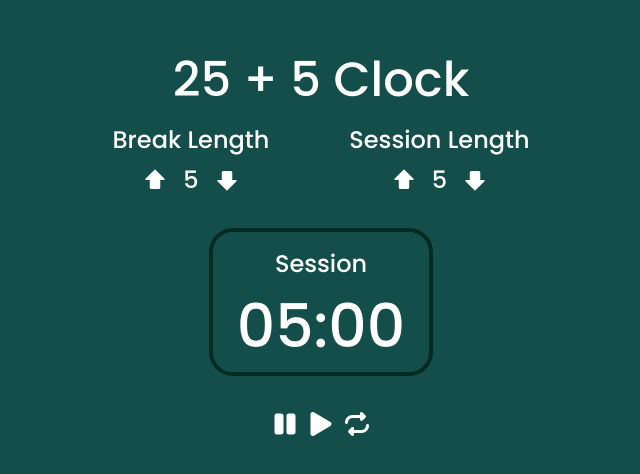
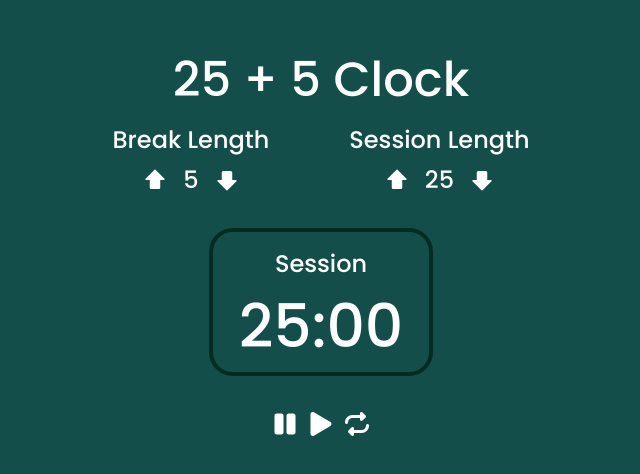
Before and after one commit to RandyMadrigal/timer-react, a React (Vite) app: page / in a window 1280 px wide. Shown: the part 144-618 px from the top of the page, without its empty margins (319-959 px from the left). Built offline with nearby package versions, Linux system fonts and the light colour scheme; a web font is replaced by a local one.

Commit message:
add feature: restart, fix feature to play and stop counter

```diff
--- a/index.html
+++ b/index.html
@@ -8,5 +8,6 @@
   <body>
     <div id="root"></div>
     <script type="module" src="/src/main.jsx"></script>
+    <script src="https://cdn.freecodecamp.org/testable-projects-fcc/v1/bundle.js"></script>
   </body>
 </html>
--- a/src/components/Pause.jsx
+++ b/src/components/Pause.jsx
@@ -1,9 +1,16 @@
+import PropTypes from "prop-types";
 import { FaPause } from "react-icons/fa";
 
-export const Pause = () => {
+export const Pause = ({handlePause}) => {
   return (
     <>
-      <FaPause />
+      <button onClick={handlePause} id="pause">
+        <FaPause />
+      </button>
     </>
   );
 };
+
+Pause.propTypes = {
+  handlePause: PropTypes.func.isRequired,
+};
--- a/src/components/Reset.jsx
+++ b/src/components/Reset.jsx
@@ -1,9 +1,16 @@
 import { FaRepeat } from "react-icons/fa6";
+import PropTypes from "prop-types"
 
-export const Reset = () => {
+export const Reset = ({handleReset}) => {
   return (
-    <>
-      <FaRepeat id="reset" />
-    </>
+
+    <button onClick={handleReset} id="reset">
+      <FaRepeat />
+    </button>
   );
 };
+
+
+Reset.propTypes ={
+  handleReset:  PropTypes.func.isRequired,
+}
--- a/src/components/TimerContainer.jsx
+++ b/src/components/TimerContainer.jsx
@@ -6,39 +6,78 @@ import { Reset } from "./Reset";
 import { useEffect, useState } from "react";
 import { PadBreak } from "./PadBreak";
 import { PadSession } from "./PadSession";
+/*hook*/
 import { MinutesHook } from "../hooks/MinutesHook";
 import { SecondsHook } from "../hooks/SecondsHook";
 import { PlayHook } from "../hooks/PlayHook";
+import {ResetHook} from "../hooks//ResetHook"
 
 export const TimerContainer = () => {
   const [breakLength, setBreakLength] = useState(5);
-  const [sessionLength, setSessionLength] = useState(5);
-  const { minutes, minutesDecrement, update } = MinutesHook(sessionLength);
-  const { seconds, secondsDecrement, reset } = SecondsHook(0);
-  const { isPlay, playing } = PlayHook();
+  const [sessionLength, setSessionLength] = useState(25);
+  const { minutes, minuteDecrease,update} = MinutesHook(sessionLength);
+  const { seconds, secondDecrease, reset, secondInit } = SecondsHook(0);
+  const { isPlay, playing } = PlayHook(false);
+  const {isReset, restart} = ResetHook(false)
 
+  //TODO refactor...
+  const handleReset = (e) =>{
+    const btnId = e.currentTarget.id;
+
+    if (btnId === "reset") {
+      restart(true)
+    }
+  }
+//TODO refactor...
   const handlePlay = (e) => {
     const btnId = e.currentTarget.id;
+    restart(false)
 
     if (btnId === "start_stop") {
-      console.log(btnId);
-      playing();
+      if(isPlay){
+        playing(false);
+      }else{
+        playing(true);
+      }
     }
   };
+//TODO refactor...
+  const handlePause = (e) => {
+    const btnId = e.currentTarget.id;
+    restart(false)
 
+    if (btnId === "pause") {
+      playing(false);
+    }
+  };
+  //TODO refactor...
   const handleClickSession = (e) => {
     const btnId = e.currentTarget.id;
+    restart(false)
 
     if (btnId === "session-increment") {
       sessionLength < 60 && setSessionLength(sessionLength + 1);
+      update(sessionLength + 1)
+
     }
     if (btnId === "session-decrement") {
-      sessionLength > 1 && setSessionLength(sessionLength - 1);
+
+      if(sessionLength > 1){
+        setSessionLength(sessionLength - 1);
+        update(sessionLength - 1)
+      }
+
+
+
+
+
+
     }
   };
-
+//TODO refactor...
   const handleClickBreak = (e) => {
     const btnId = e.currentTarget.id;
+    restart(false)
 
     if (btnId === "break-decrement") {
       breakLength > 1 && setBreakLength(breakLength - 1);
@@ -48,26 +87,37 @@ export const TimerContainer = () => {
       breakLength < 60 && setBreakLength(breakLength + 1);
     }
   };
+//TODO refactor...
+  useEffect(() => {
 
-  useEffect(() => {
-    let count = sessionLength;
-    update(count);
+    if(isReset){
+      playing(false);
+      setBreakLength(5);
+      setSessionLength(25);
+      update(sessionLength);
+      secondInit(0);
+
+    }
 
     if (isPlay) {
+
       if (seconds < 0) {
-        minutesDecrement();
+        minuteDecrease();
         reset();
       }
 
+      minutes === 0 && seconds === 0 && playing(false)
+
       const myInterval = setInterval(() => {
-        secondsDecrement();
+        secondDecrease();
       }, 1000);
 
       return () => {
         clearInterval(myInterval);
       };
     }
-  }, [seconds, isPlay, minutesDecrement, reset, secondsDecrement]);
+
+  }, [seconds, isPlay, minuteDecrease, reset, secondDecrease]);
 
   return (
     //TODO responsive
@@ -87,9 +137,9 @@ export const TimerContainer = () => {
       </div>
       <Timer title="Session" minutes={minutes} seconds={seconds} />
       <div className="flex flex-row gap-3 my-5 text-2xl">
-        <Pause />
+        <Pause handlePause={handlePause} />
         <Play handlePlay={handlePlay} />
-        <Reset />
+        <Reset handleReset={handleReset}/>
       </div>
     </div>
   );
--- a/src/hooks/MinutesHook.jsx
+++ b/src/hooks/MinutesHook.jsx
@@ -3,8 +3,8 @@ import { useState } from "react";
 export const MinutesHook = (sessionLength) => {
   const [minutes, setMinutes] = useState(sessionLength);
 
-  const minutesDecrement = () => setMinutes((prev) => prev - 1);
-  const update = () => setMinutes(sessionLength);
+  const minuteDecrease = () => setMinutes((prev) => prev - 1);
+  const update=(value)=> setMinutes(value)
 
-  return { minutes, minutesDecrement, update };
+  return { minutes, minuteDecrease,update };
 };
--- a/src/hooks/PlayHook.jsx
+++ b/src/hooks/PlayHook.jsx
@@ -3,7 +3,7 @@ import { useState } from "react"
 export const PlayHook = (value) => {
 const [isPlay, setIsPlay] = useState(value)
 
-const playing = () => setIsPlay(true)
+const playing = (value) => setIsPlay(value)
 
   return {isPlay,playing}
 }
--- /dev/null
+++ b/src/hooks/ResetHook.jsx
@@ -0,0 +1,9 @@
+import { useState } from "react"
+
+export const ResetHook = (value) => {
+const [isReset, setIsReset] = useState(value) //DEFAULT FALSE
+
+const restart = (value) => setIsReset(value)
+
+    return {isReset,restart}
+}
--- a/src/hooks/SecondsHook.jsx
+++ b/src/hooks/SecondsHook.jsx
@@ -3,8 +3,10 @@ import { useState } from "react";
 export const SecondsHook = (value) => {
   const [seconds, setSeconds] = useState(value);
 
-  const secondsDecrement = () => setSeconds((prev) => prev - 1);
+  const secondDecrease = () => setSeconds((prev) => prev - 1);
   const reset = () => setSeconds(59);
+  const secondInit = () => setSeconds(0);
 
-  return { seconds, secondsDecrement, reset };
+
+  return { seconds, secondDecrease, reset, secondInit };
 };
```
